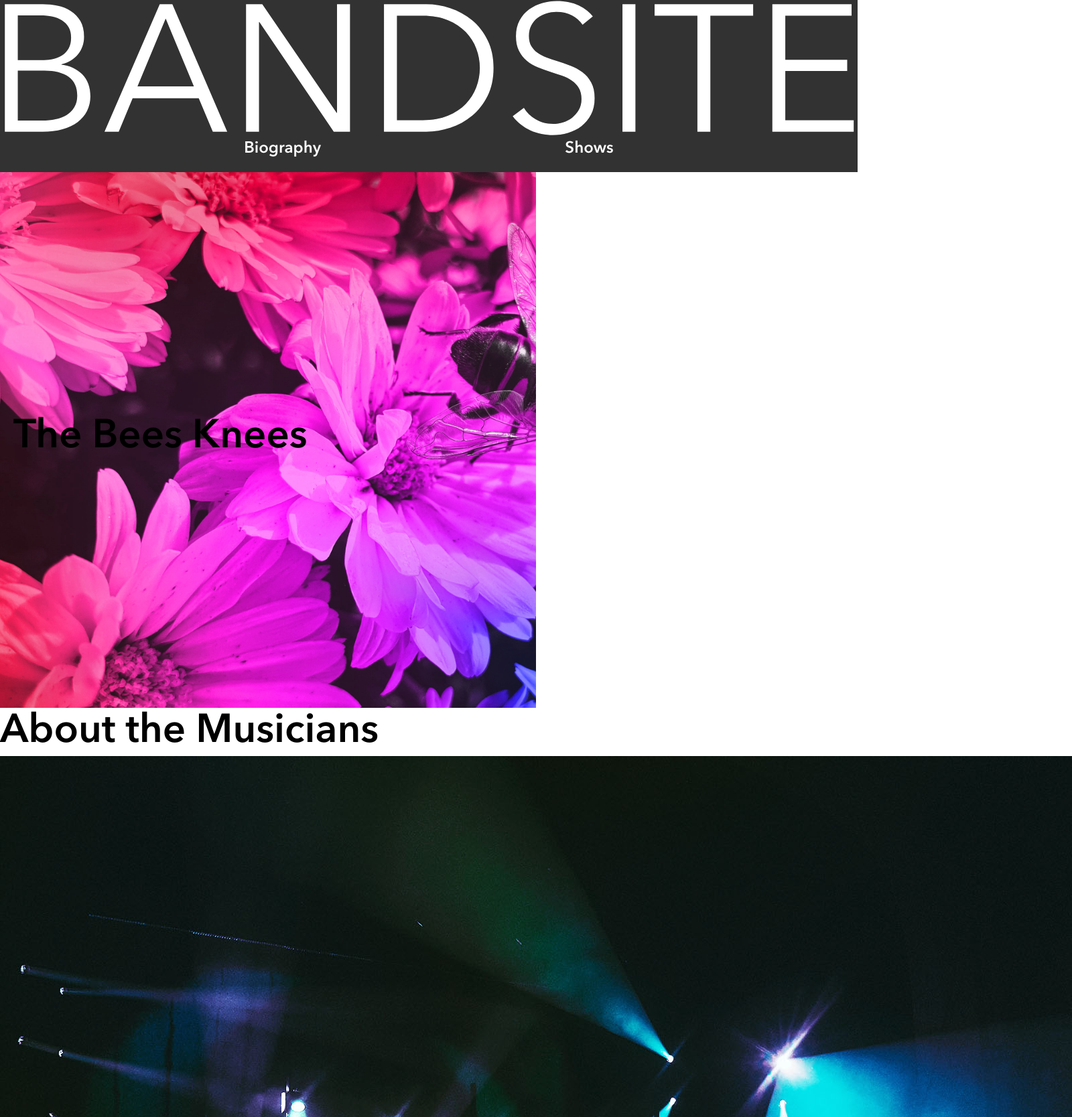
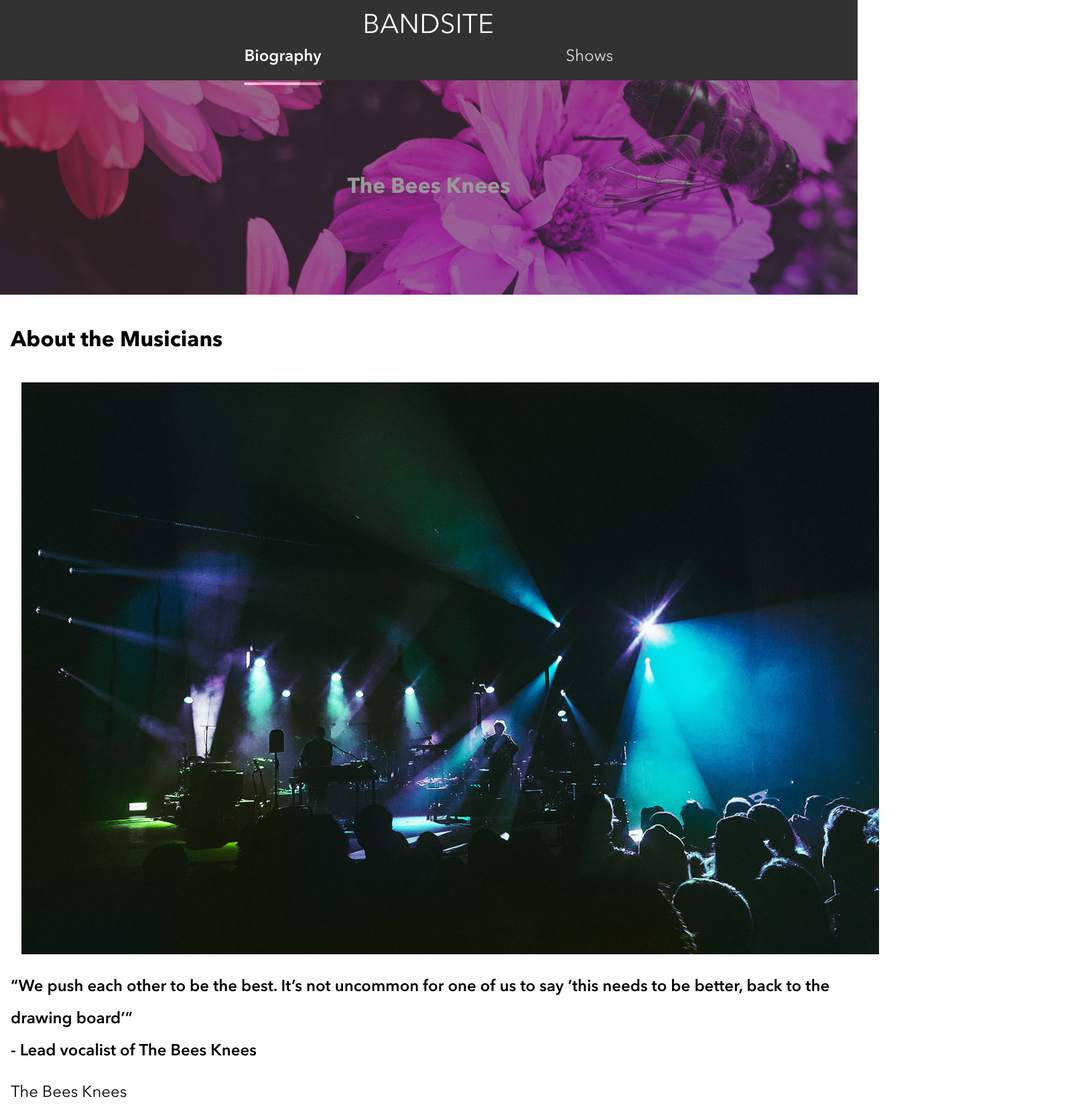
Before and after one commit to Mollytutu/Mollytutu, a plain HTML site: page Molly-Li-bandsite/index.html in a window 1280 px wide. Shown: the part 5-1673 px from the top of the page at 67% size, 1600 px wide, since content can reach past the window. Drawn offline with Linux system fonts and the light colour scheme.

Commit message:
draft for mobile size sass-partical

```diff
--- a/Molly-Li-bandsite/index.html
+++ b/Molly-Li-bandsite/index.html
@@ -13,22 +13,22 @@
         <img class="nav__logo" src="./assets/Logo/Logo-bandsite.svg" alt="Band site Logo">
         <div class="nav__link">
             <a href="#"><h2 class="nav__bar">Biography</h2></a>
-            <a href="#"><h2 class="nav__bar">Shows</h2></a>
+            <a href="#"><h2 class="nav__bar2">Shows</h2></a>
         </div>
     </nav>
     <main>
         <section class="hero">
-            <div class="hero__title">
-                <h1>The Bees Knees</h1>
+            <div class="hero__img">
+                <h1 class="hero__text">The Bees Knees</h1>
             </div>
         </section>
         <article>
                 <h1>About the Musicians</h1>
             <img src="./assets/Images/band.jpg" alt="Band live show">
-            <h2>“We push each other to be the best. It’s not uncommon
+            <h2 class="article__subheader">“We push each other to be the best. It’s not uncommon
                 for one of us to say ‘this needs to be better, back to
-                the drawing board’”** - Lead vocalist of The Bees Knees
-            </h2>
+                the drawing board’”<br>
+                - Lead vocalist of The Bees Knees</h2>
             <h3>The Bees Knees</h3>
             <p>The Bees Knees is a pop rock band originating from San
                 Francisco, California. The band consists a dynamic lineup
@@ -51,8 +51,9 @@
                 The Bees Knees are currently recording their second studio
                 album, looking to be released in early 2024.</p>
         </article>
-    <section class="Gallery">
-        <h1><header>Photo Gallery</header></h1>
+    <section>
+        <div class="Gallery">
+            <h2 class="Gallery__title">Photo Gallery</h2>
             <img src="./assets/Images/Photo-gallery-1.jpg" class="Gallery__picture" alt="Gallery No.1">
             <img src="./assets/Images/Photo-gallery-2.jpg" class="Gallery__picture"alt="Gallery No.2">
             <img src="./assets/Images/Photo-gallery-3.jpg" class="Gallery__picture"alt="Gallery No.3">
@@ -62,6 +63,7 @@
             <img src="./assets/Images/Photo-gallery-7.jpg" class="Gallery__picture"alt="Gallery No.7">
             <img src="./assets/Images/Photo-gallery-8.jpg" class="Gallery__picture"alt="Gallery No.8">
             <img src="./assets/Images/Photo-gallery-8.jpg" class="Gallery__picture"alt="Gallery No.9">
+        </div>
     </section>
 
     <footer class="footer background-black">
@@ -71,19 +73,19 @@
             <a href="https://www.facebook.com/"><img src="./assets/Icons/SVG/Icon-facebook.svg" alt="Icon-facebook"></a>
             <a href="https://twitter.com/"><img src="./assets/Icons/SVG/Icon-twitter.svg" alt="Icon-twitter"></a>
             </div>
-            <div>
+            <div class="footer__container">
                 <h3>The Bees Knees Management</h3>
                 <p>503 Broadway Penthouse,
                     New York, NY 10012, USA</p>
                 <a href="mailto:info@thebeesknees.com">info@thebeesknees.com</a>
             </div>
-            <div>
+            <div class="footer__container">
                 <h3>Limitless Artist Group</h3>
                 <p>Booking Agent for
                     US / South America / Japan/p>
                 <a href="mailto:info@thebeesknees.com">info@thebeesknees.com</a>
             </div>
-            <div>
+            <div class="footer__container">
                 <h3>ARCH Entertainment</h3>
                 <p>Booking Agent for
                     UK / EU / AU</p>
--- a/Molly-Li-bandsite/styles/bio.scss
+++ b/Molly-Li-bandsite/styles/bio.scss
@@ -3,19 +3,19 @@
 @font-face{
     font-family:"Avenir Next";
     src:url(../assets/Font/AvenirNextLTPro-Regular.otf)format(openType);
-    font-weight:normal;
+    font-weight:400;
 }
 
 @font-face{
     font-family:"Avenir Next";
     src:url(../assets/Font/AvenirNextLTPro-Demi.otf)format(openType);
-    font-weight: bold;
+    font-weight:600;
 }
 
 @font-face{
     font-family:"Avenir Next";
     src:url(../assets/Font/AvenirNextLTPro-Bold.otf)format(openType);
-    font-weight: bolder;
+    font-weight:700;
 }
 
 body{
@@ -33,17 +33,24 @@ div{
 }
 
 h1{
-    padding:1rem;
-    font-weight: bolder;
-    font-size:1rem ;
+    font-weight: 700;
+    font-size:2rem ;
 }
 
 h2{
-    padding:1rem;
-    font-weight: bold;
-    font-size: 1rem;
+    font-weight:600;
+    font-size: 1.5rem;
 }
 
+h3{
+    font-weight: 300;
+    font-size: 1.5rem;
+}
+
+p{
+    font-size:1.2rem;
+    line-height: 1.6rem;
+}
 
 a{
     text-decoration: none;
@@ -54,8 +61,7 @@ nav{
     display: flex;
     flex-direction: column;
     justify-content: center;
-    padding-top: 3rem;
-    padding-bottom: 2rem;
+    padding-top: 1.5rem;
     width: 100vw;
 }
 
@@ -69,39 +75,100 @@ nav{
     &__header{
     display: flex;
     align-self:center;
-    margin:1rem auto;
     }
 
-
     &__logo{
-        height: 1.5rem;
+        height: 2rem;
         padding:3rem auto 2rem auto;
     }
 
     &__link{
         display: flex;
-        flex-direction: row;
-        flex-wrap: wrap;
         justify-content: space-evenly;
-        width: 50vw;
+    }
+
+    &__bar{
+        text-decoration: underline .25rem;
+        text-underline-offset:2rem;
+
+    }
+    &__bar2{
+        color: #E1E1E1;
+        font-weight:400;
     }
 }
 
 .hero{
-    background-image: url(../assets/Images/hero-bio.jpg);
-    background-position: center;
-    background-size: cover;
-    position: relative;
-    height: 100vh;
-    width:100vh;
+    background-color:#323232;
+    z-index: 2;
+
+    &__img{
+        width:100vw;
+        max-width:100%;
+        height: 20rem;
+        background-image: url(../assets/Images/hero-bio.jpg);
+        opacity:0.5;
+        background-size: cover; width:100vw;
+        max-width:100%;
+        height: 20rem;
+        background-image: url(../assets/Images/hero-bio.jpg);
+        background-position: center;
+        background-size: cover;
+    }
+
+    &__text{
+        display: flex;
+        align-self: center;
+        font-size: 2rem;
+        color: white;
+    }
+}
+
+article{
+    padding-left:1rem;
+    padding-right:1rem;
+}
+
+article h1{
+    padding-top: 1.5rem;
+    padding-bottom: 1rem;
+}
+
+article img{
+   width:100vw;
+   padding-left: 1rem;
+   padding-right: 1rem;
+}
+
+.article__subheader{
+    line-height: 3rem;
+}
+
+.Gallery{
+    background-color: $sec-silver;
+    display: flex;
+    flex-direction: column;
+    align-content: center;
 
     &__title{
-        position: absolute;
-        top:45%;
-        padding-left: 1.5rem;
-
+        padding: 1rem;
     }
 
+    &__picture{
+        padding: 1rem;
+    }
+}
+
+
+.footer{
+    display: flex;
+    flex-direction: column;
+
+
+    &__container{
+        display: flex;
+        flex-direction: column;
+    }
 }
 
 @media(min-width:$breakpoint-tablet){
--- a/Molly-Li-bandsite/styles/partials/_variable.scss
+++ b/Molly-Li-bandsite/styles/partials/_variable.scss
@@ -7,5 +7,5 @@ $sec-silver:#E1E1E1;
 $sec-white:#fafafa;
 
 $breakpoint-desktop: 1280px;
-$breakpoint-table: 768px;
+$breakpoint-tablet: 768px;
 $breakpoint-mobile: 320px;
```
Also changed, not shown: Molly-Li-bandsite/styles/bio.css, 3 other files. Lines whose indentation alone changed are shown as unchanged.
